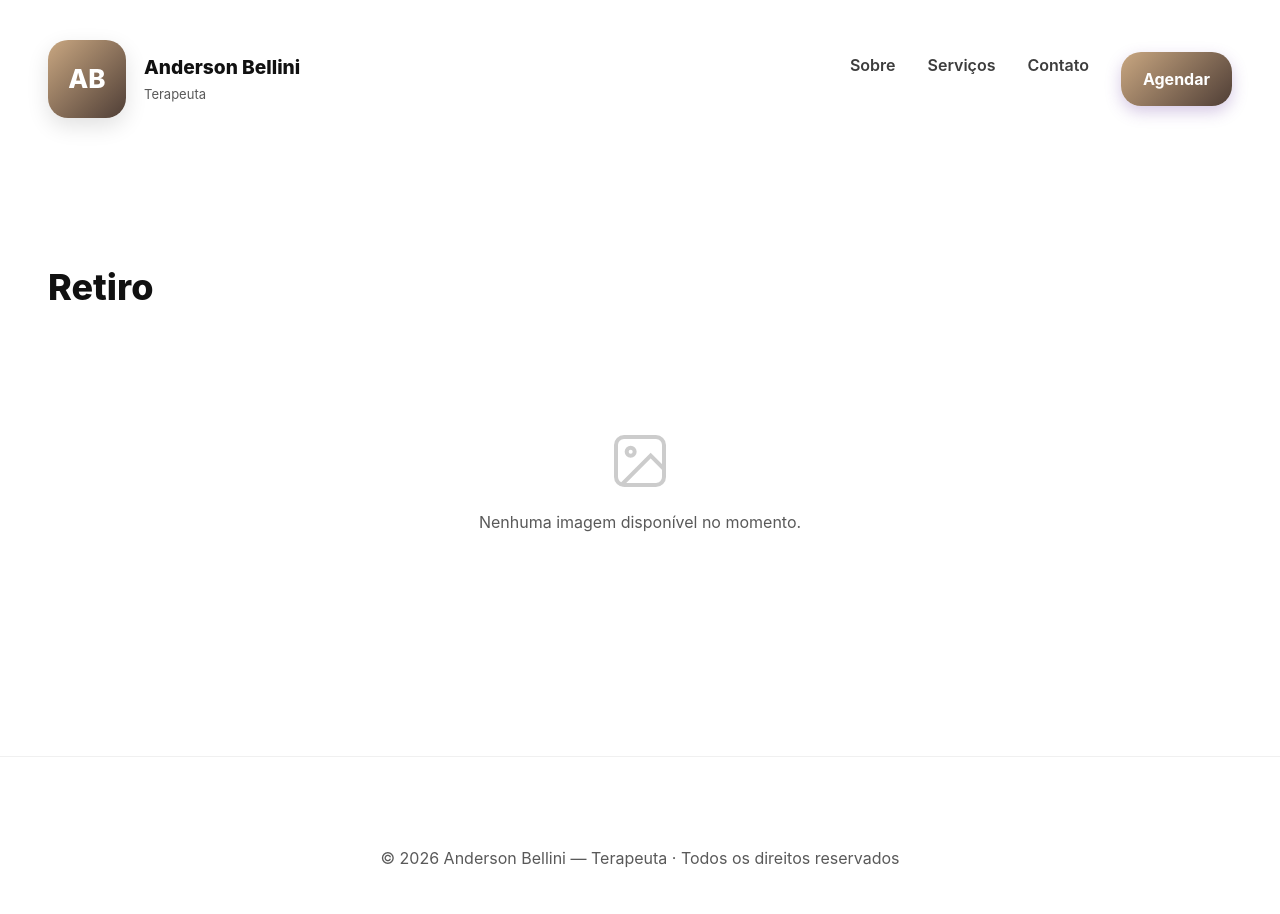
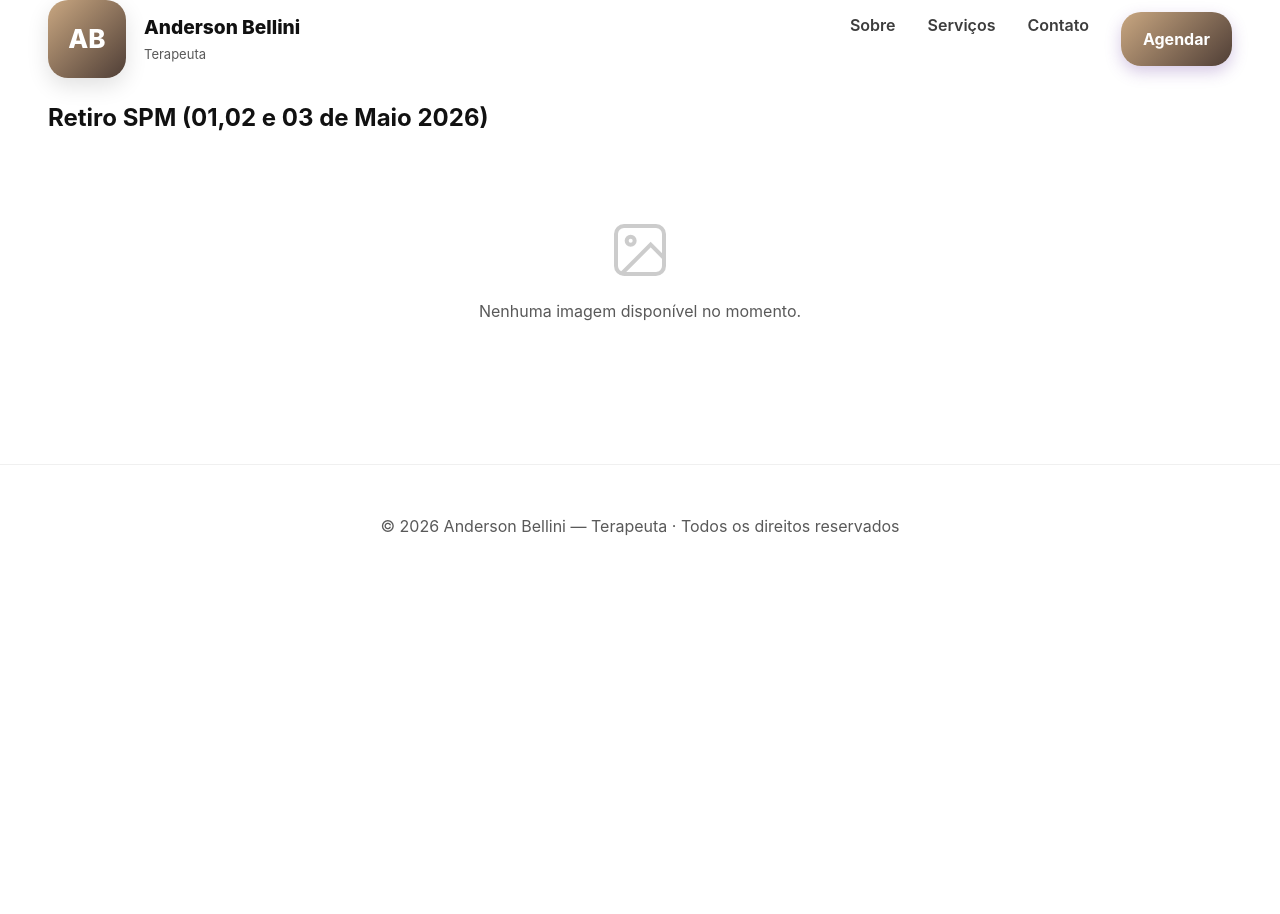
Before and after one commit to andersonbellini-dev/anderbellini.github.io, a plain HTML site: page retiro/index.html in a window 1280 px wide. After the commit the page ends 800 px from the top, so only its background shows below. Drawn offline with Linux system fonts and the light colour scheme; no server answers.

Commit message:
Update index.html

```diff
--- a/retiro/index.html
+++ b/retiro/index.html
@@ -17,7 +17,7 @@
     }
     * { box-sizing: border-box; margin: 0; padding: 0; }
     body { background: var(--bg); color: #111; line-height: 1.65; -webkit-font-smoothing: antialiased; }
-    .container { max-width: var(--maxw); margin: 0 auto; padding: 40px 28px; }
+    .container { max-width: var(--maxw); margin: 0 auto; padding: 0px 28px; }
 
     /* ── HEADER ── */
     header { display: flex; align-items: center; justify-content: space-between; padding: 16px 0; }
@@ -43,7 +43,7 @@
     .cta:hover { filter: brightness(0.9); }
 
     /* ── CAROUSEL SECTION ── */
-    .carousel-section { padding: 60px 0; }
+    .carousel-section { padding: 20px 0; }
     .carousel-section h2 { font-size: 36px; font-weight: 800; margin-bottom: 32px; }
 
     .carousel-wrapper {
@@ -188,7 +188,7 @@
 
   <main class="container">
     <section class="carousel-section">
-      <h2>Retiro</h2>
+      <h1>Retiro SPM (01,02 e 03 de Maio 2026)</h1>
       <div id="carouselRoot"></div>
     </section>
   </main>
```
